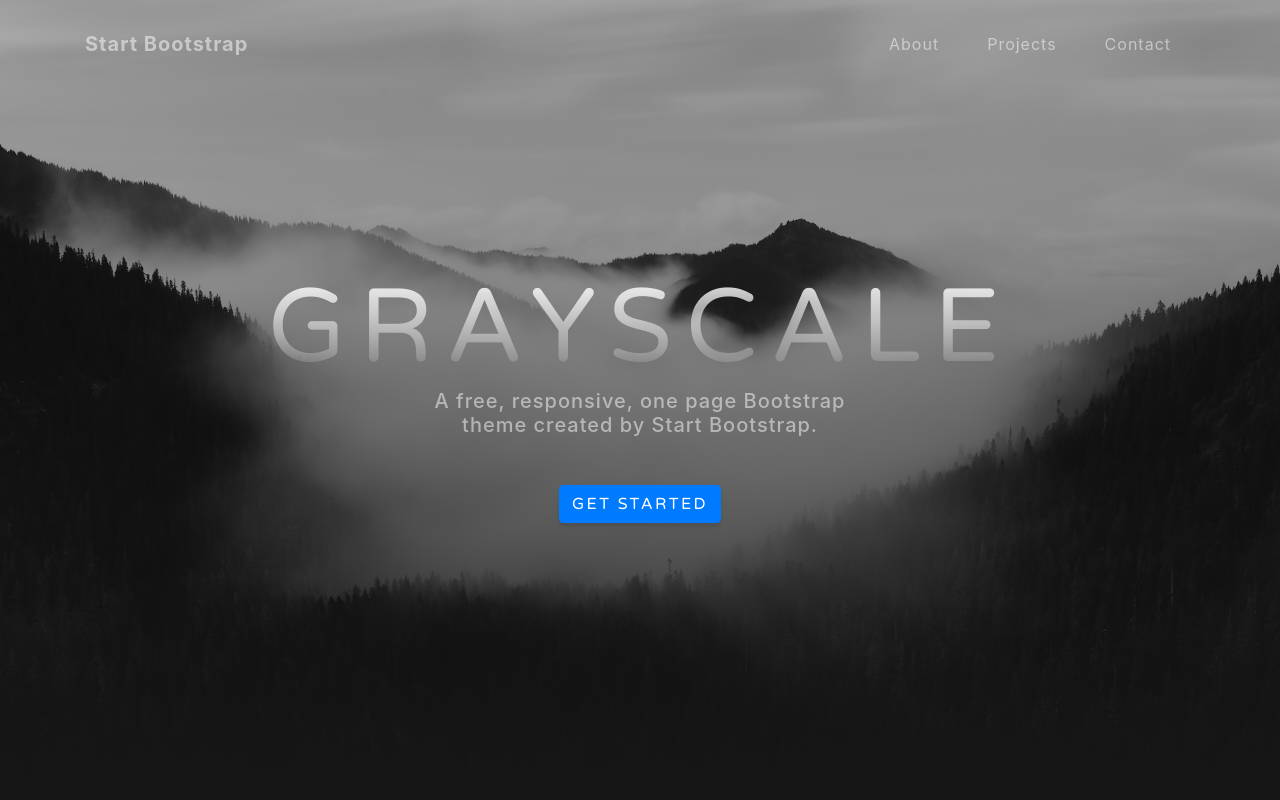
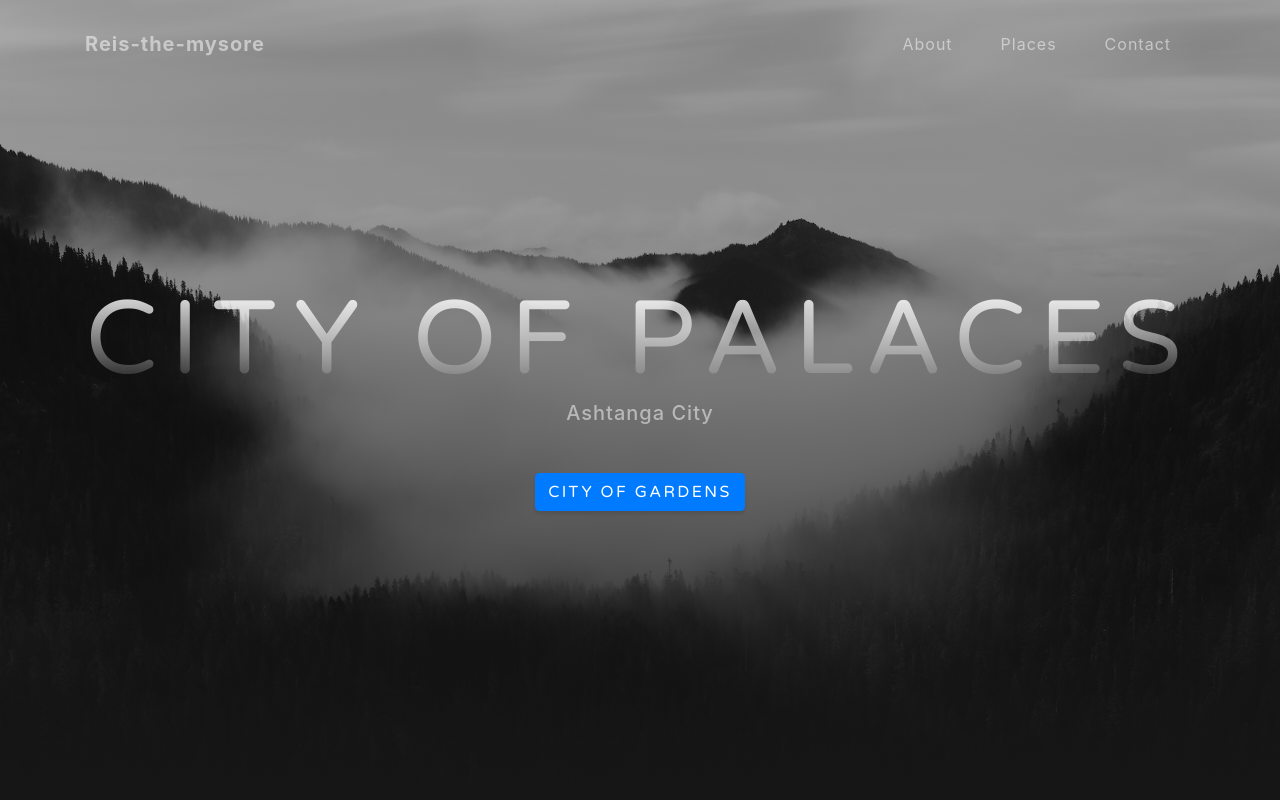
Before and after one commit to Arjunvm/reis-the-mysore, a website with bundled scripts: page index.html in a window 1280 px wide. Shown: the top 800 px of the page. Built offline with nearby package versions, Linux system fonts and the light colour scheme.

Commit message:
Update index.html

```diff
--- a/index.html
+++ b/index.html
@@ -8,7 +8,7 @@
   <meta name="description" content="">
   <meta name="author" content="">
 
-  <title>Grayscale - Start Bootstrap Theme</title>
+  <title>Reis-the-mysore</title>
 
   <!-- Bootstrap core CSS -->
   <link href="vendor/bootstrap/css/bootstrap.min.css" rel="stylesheet">
@@ -28,7 +28,7 @@
   <!-- Navigation -->
   <nav class="navbar navbar-expand-lg navbar-light fixed-top" id="mainNav">
     <div class="container">
-      <a class="navbar-brand js-scroll-trigger" href="#page-top">Start Bootstrap</a>
+      <a class="navbar-brand js-scroll-trigger" href="#page-top">Reis-the-mysore</a>
       <button class="navbar-toggler navbar-toggler-right" type="button" data-toggle="collapse" data-target="#navbarResponsive" aria-controls="navbarResponsive" aria-expanded="false" aria-label="Toggle navigation">
         Menu
         <i class="fas fa-bars"></i>
@@ -39,7 +39,7 @@
             <a class="nav-link js-scroll-trigger" href="#about">About</a>
           </li>
           <li class="nav-item">
-            <a class="nav-link js-scroll-trigger" href="#projects">Projects</a>
+            <a class="nav-link js-scroll-trigger" href="#projects">Places</a>
           </li>
           <li class="nav-item">
             <a class="nav-link js-scroll-trigger" href="#signup">Contact</a>
@@ -53,9 +53,9 @@
   <header class="masthead">
     <div class="container d-flex h-100 align-items-center">
       <div class="mx-auto text-center">
-        <h1 class="mx-auto my-0 text-uppercase">Grayscale</h1>
-        <h2 class="text-white-50 mx-auto mt-2 mb-5">A free, responsive, one page Bootstrap theme created by Start Bootstrap.</h2>
-        <a href="#about" class="btn btn-primary js-scroll-trigger">Get Started</a>
+        <h1 class="mx-auto my-0 text-uppercase">City of palaces</h1>
+        <h2 class="text-white-50 mx-auto mt-2 mb-5">Ashtanga City</h2>
+        <a href="#about" class="btn btn-primary js-scroll-trigger">City of Gardens</a>
       </div>
     </div>
   </header>
@@ -209,7 +209,7 @@
   <!-- Footer -->
   <footer class="bg-black small text-center text-white-50">
     <div class="container">
-      &copy;Reis-the-mysore 2020
+      &copy;2020 Reis-the-mysore | A Project by MK
     </div>
   </footer>
 
```
